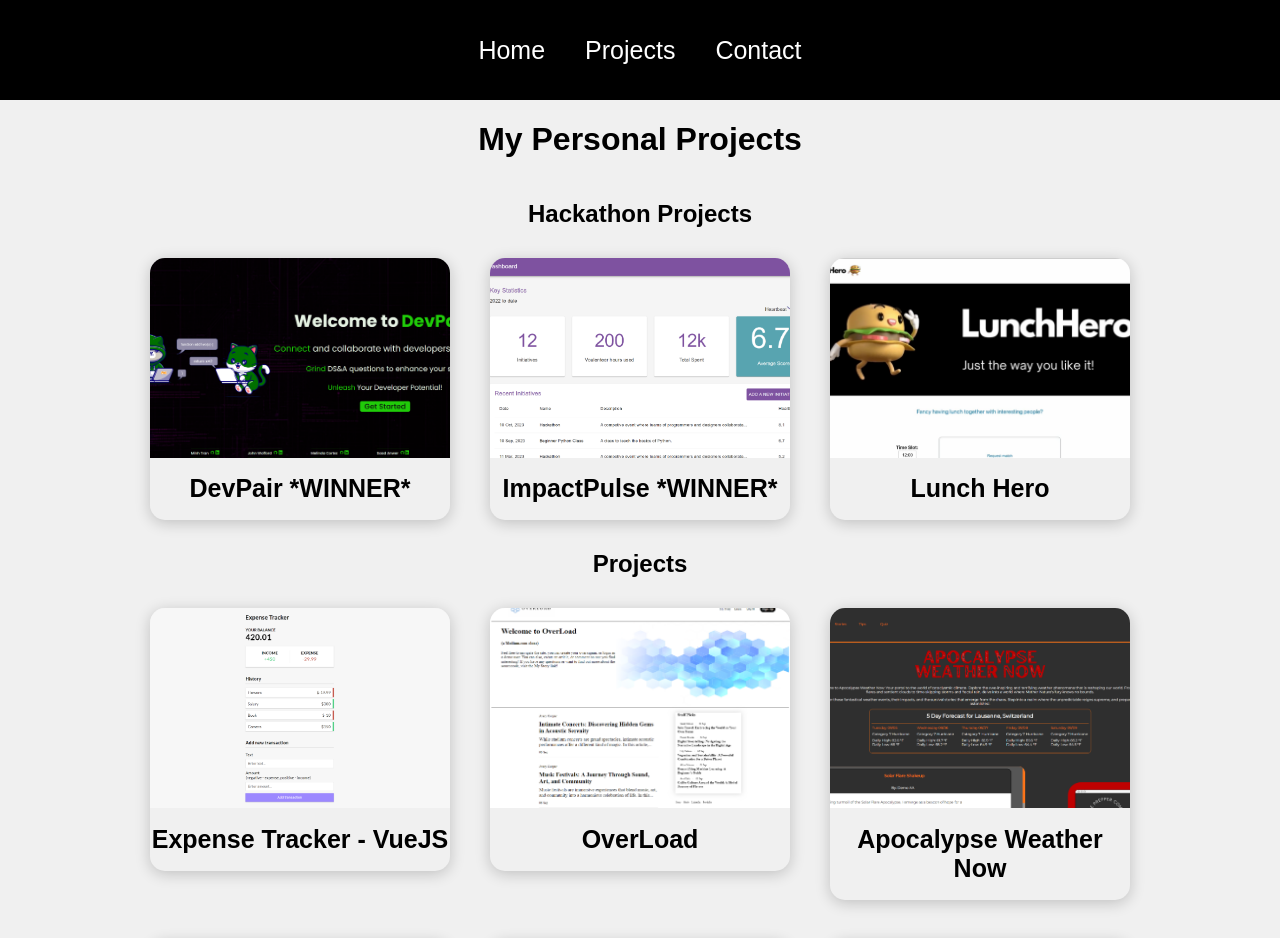
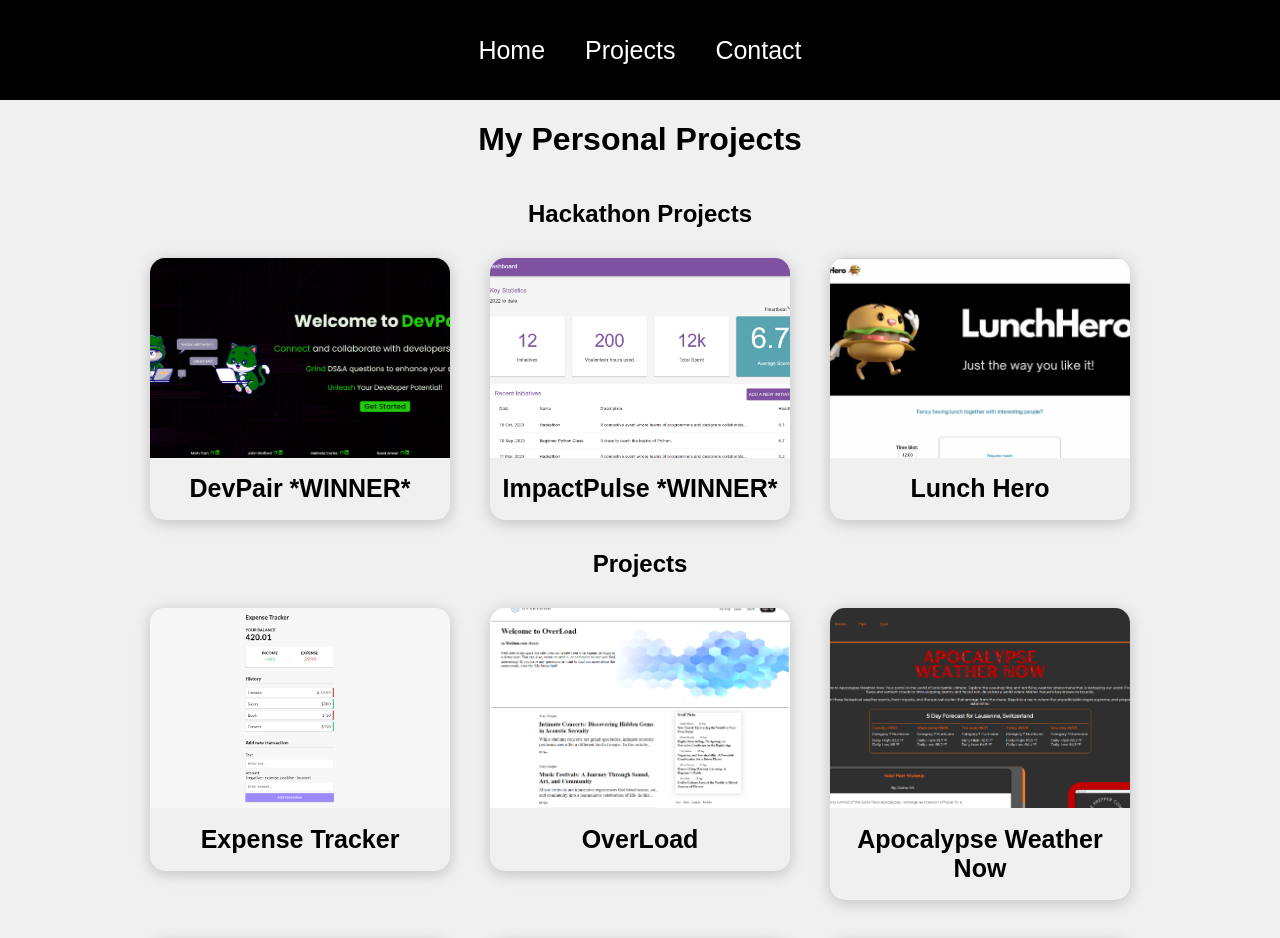
Before and after one commit to jwoff1991/Portfolio-Website, a React (Create React App) app: page /projects in a window 1280 px wide. Shown: the top 938 px of the page. Built offline with nearby package versions, Linux system fonts and the light colour scheme; grey boxes are pictures that could not be loaded.

Commit message:
changed title and tech used

```diff
--- a/src/projectData/ProjectList.js
+++ b/src/projectData/ProjectList.js
@@ -44,12 +44,12 @@ export const ProjectList = [
   },
   {
     id: 3,
-    name: "Expense Tracker - VueJS",
+    name: "Expense Tracker",
     image: VueExpense,
     tag: "project",
     alt: "Dashboard for Expense Tracker",
     skills:
-      "VueJs, Vue Router, HTML, CSS",
+      "VueJs, HTML, CSS",
     github: 'https://github.com/jwoff1991/vue-expense-tracker',
     details: "First project completed in a new freontend framework. A user is able to add/remove income/expenses and the UI updates the totals automatically based on the value amount.",
   },
```
